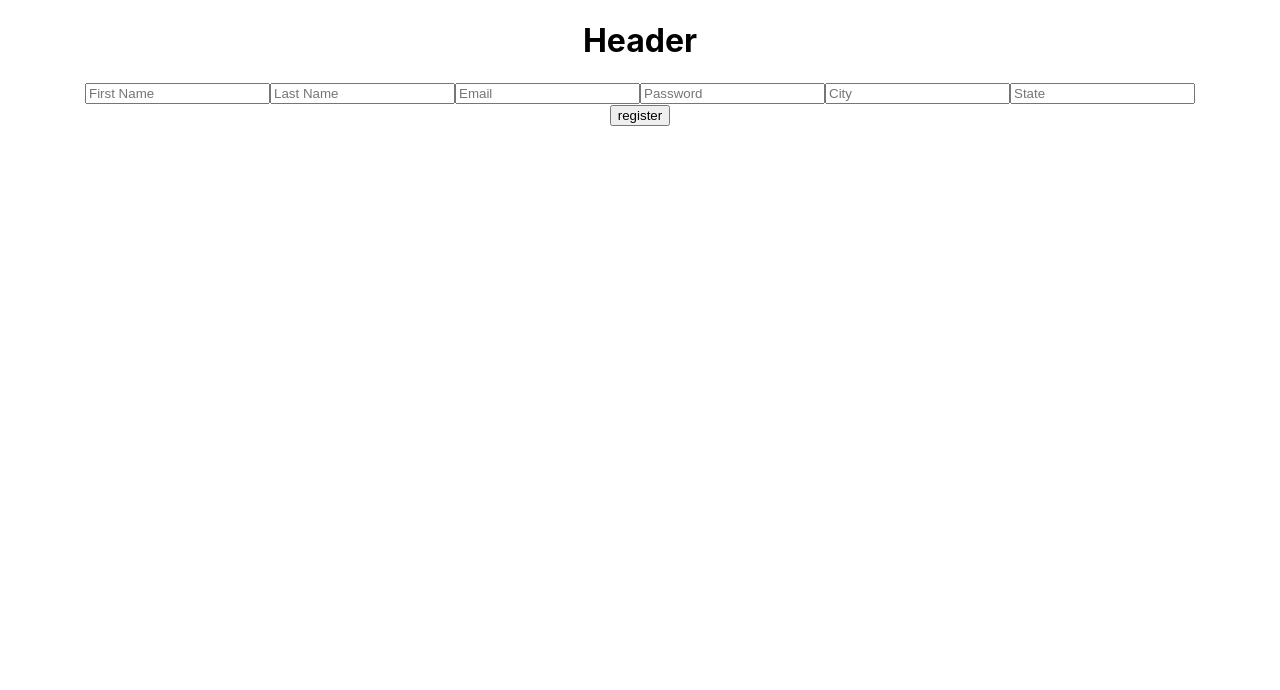
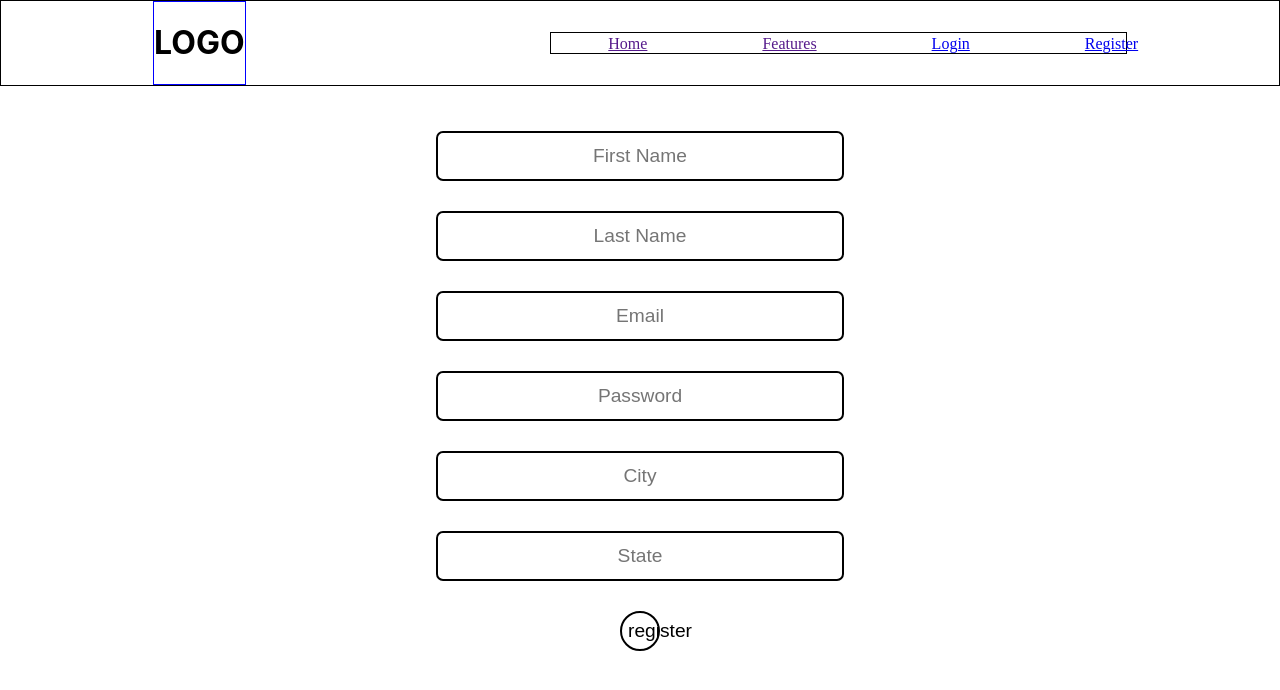
Before and after one commit to AdamPayne238/ciao-fe, a React (Create React App) app in the folder ciao-app/: page /register in a window 1280 px wide. Shown: the top 690 px of the page. Built offline with nearby package versions, Linux system fonts and the light colour scheme.

Commit message:
set up seperate folders for landing page, auth, and app. basic styling with styled components

```diff
--- a/ciao-app/package.json
+++ b/ciao-app/package.json
@@ -16,6 +16,7 @@
     "react-router": "^5.1.2",
     "react-router-dom": "^5.1.2",
     "react-scripts": "3.4.1",
+    "styled-components": "^5.0.1",
     "subscriptions-transport-ws": "^0.9.16"
   },
   "scripts": {
--- a/ciao-app/src/App.js
+++ b/ciao-app/src/App.js
@@ -5,19 +5,19 @@ import './App.css';
 import { Switch, Route, Redirect } from 'react-router-dom'
 
 // Components
-import Header from '../src/components/Header'
-import Login from '../src/components/Login'
-import Register from '../src/components/Register'
-import UserHome from '../src/components/UserHome'
+import NavBar from './components/landing-page/NavBar'
+import Login from './components/auth/Login'
+import Register from './components/auth/Register'
+import UserHome from './components/landing-page/LandingPage'
 
 function App() {
   return (
     <div className="App">
-        <Header />
+        <NavBar />
           <Switch>
             <Route exact path="/login" component={Login} />
             <Route exact path="/register" component={Register} />
-            <Route exact path="/user-home" component={UserHome} />
+            <Route exact path="/" component={UserHome} />
           </Switch>
     </div>
   );
--- a/ciao-app/src/components/Header.js
+++ /dev/null
@@ -1,9 +0,0 @@
-import React from "react"
-
-const Header = () => {
-    return(
-        <h1>Header</h1>
-    )
-}
-
-export default Header
--- a/ciao-app/src/components/Login.js
+++ /dev/null
@@ -1,61 +0,0 @@
-import React, { useState} from "react"
-import { Mutation } from 'react-apollo'
-import gql from 'graphql-tag'
-import {AUTH_TOKEN} from '../constants'
-
-const LOGIN_MUTATION = gql`
-    mutation LoginMutation($email: String!, $password: String!){
-        login(email: $email, password: $password){
-            token
-        }
-    }
-`
-
-const Login = (props) => {
-
-    const [ login, setLogin ] = useState(true)
-    const [ email, setEmail ] = useState('')
-    const [ password, setPassword ] = useState('')
-
-    const saveUserData = token => {
-        localStorage.setItem(AUTH_TOKEN, token)
-    }
-
-    const confirm = async data => {
-        const { token } = data.login
-        saveUserData(token)
-        props.history.push(`/user-home`)
-    }
-
-    return(
-        <div>
-            <input
-                value={email}
-                onChange={e => setEmail( e.target.value )}
-                type="text"
-                placeholder="Email"
-            />
-            <input
-                value={password}
-                onChange={e => setPassword( e.target.value )}
-                type="text"
-                placeholder="Password"
-            />
-            <div className="login-mutation">
-            <Mutation
-                mutation={LOGIN_MUTATION}
-                variables={{ email, password }}
-                onCompleted={data => confirm(data)}
-            >
-                    {mutation => (
-                    <button onClick={mutation}>
-                        {'login'}
-                    </button>
-                    )}
-                </Mutation>
-            </div>
-        </div>
-    )
-}
-
-export default Login
--- a/ciao-app/src/components/UserHome.js
+++ /dev/null
@@ -1,10 +0,0 @@
-import React from "react"
-
-const UserHome = () => {
-
-    return(
-        <h1>Welcome to your home page!</h1>
-    )
-}
-
-export default UserHome
--- /dev/null
+++ b/ciao-app/src/components/auth/Login.js
@@ -0,0 +1,112 @@
+import React, { useState} from "react"
+import { Mutation } from 'react-apollo'
+import gql from 'graphql-tag'
+import {AUTH_TOKEN} from '../../constants'
+
+//style
+import styled from 'styled-components'
+
+const LOGIN_MUTATION = gql`
+    mutation LoginMutation($email: String!, $password: String!){
+        login(email: $email, password: $password){
+            token
+        }
+    }
+`
+
+const Login = (props) => {
+
+    const [ login, setLogin ] = useState(true)
+    const [ email, setEmail ] = useState('')
+    const [ password, setPassword ] = useState('')
+
+    const saveUserData = token => {
+        localStorage.setItem(AUTH_TOKEN, token)
+    }
+
+    const confirm = async data => {
+        const { token } = data.login
+        saveUserData(token)
+        props.history.push(`/user-home`)
+    }
+
+    return(
+        <div className="login-container">
+            <div>
+                <Input
+                    value={email}
+                    onChange={e => setEmail( e.target.value )}
+                    type="text"
+                    placeholder="Email"
+                />
+            </div>
+            <div>
+                <Input
+                    value={password}
+                    onChange={e => setPassword( e.target.value )}
+                    type="text"
+                    placeholder="Password"
+                />
+            </div>
+            <div className="login-mutation">
+            <Mutation
+                mutation={LOGIN_MUTATION}
+                variables={{ email, password }}
+                onCompleted={data => confirm(data)}
+            >
+                    {mutation => (
+                    <Button onClick={mutation}>
+                        {'login'}
+                    </Button>
+                    )}
+                </Mutation>
+            </div>
+        </div>
+    )
+}
+
+export default Login
+
+//Styles
+const LoginContainer = styled.div`
+width: 600px;
+min-height: 88vh;
+margin: 30px auto;
+display: flex;
+flex-direction: column;
+align-items: center;
+`
+
+const Input = styled.input`
+  width: 25rem;
+  height: 2.75rem;
+  font-size: 1.2rem;
+  margin: 15px 0;
+  border-radius: 7px;
+  border: 2px solid black;
+  text-align: center;
+  transition: 0.2s ease-in;
+  &:hover {
+    color: white;
+    background: black;
+  }
+`
+
+const Button = styled.button`
+  width: 50%;
+  height: 40px;
+  border: 2px solid black;
+  border-radius: 20px;
+  font-size: 1.2rem;
+  margin: auto;
+  max-height: 100%;
+  max-width: 100%;
+  transition: 0.2 s ease-in;
+  margin-top: 15px;
+  background: white;
+
+  &:hover {
+    color: white;
+    background: black;
+  }
+`
--- a/ciao-app/src/components/Register.js
+++ b/ciao-app/src/components/auth/Register.js
@@ -1,7 +1,10 @@
 import React, { useState } from 'react'
-import { AUTH_TOKEN } from '../constants'
+import { AUTH_TOKEN } from '../../constants'
 import { Mutation } from 'react-apollo'
 import gql from 'graphql-tag'
+
+//Style
+import styled from 'styled-components'
 
 const REGISTER_MUTATION = gql`
     mutation RegisterMutation($first_name: String!, $last_name: String!, $email: String!, $password: String!, $city: String!, $state: String!){
@@ -32,38 +35,38 @@ const Register = (props) => {
     }
 
     return (
-        <div>
-            <input
+        <Form>
+            <Input
                 value={first_name}
                 onChange={e => setFirstName( e.target.value )}
                 type="text"
                 placeholder="First Name"
             />
-            <input
+            <Input
                 value={last_name}
                 onChange={e => setLastName( e.target.value )}
                 type="text"
                 placeholder="Last Name"
             />
-            <input
+            <Input
                 value={email}
                 onChange={e => setEmail( e.target.value )}
                 type="text"
                 placeholder="Email"
             />
-            <input
+            <Input
                 value={password}
                 onChange={e => setPassword( e.target.value )}
                 type="text"
                 placeholder="Password"
             />
-            <input
+            <Input
                 value={city}
                 onChange={e => setCity( e.target.value )}
                 type="text"
                 placeholder="City"
             />
-            <input
+            <Input
                 value={state}
                 onChange={e => setState( e.target.value )}
                 type="text"
@@ -76,14 +79,59 @@ const Register = (props) => {
                     onCompleted={data => confirm(data)}
                 >
                     {mutation => (
-                        <button onClick={mutation}>
+                        <Button onClick={mutation}>
                             {'register'}
-                        </button>
+                        </Button>
                     )}
                 </Mutation>
             </div>
-        </div>
+        </Form>
     )
 }
 
 export default Register
+
+//Styles
+
+const Form = styled.div`
+  width: 600px;
+  min-height: 88vh;
+  margin: 30px auto;
+  display: flex;
+  flex-direction: column;
+  align-items: center;
+`;
+
+const Input = styled.input`
+  width: 25rem;
+  height: 2.75rem;
+  font-size: 1.2rem;
+  margin: 15px 0;
+  border-radius: 7px;
+  border: 2px solid black;
+  text-align: center;
+  transition: 0.2s ease-in;
+  &:hover {
+    color: white;
+    background: black;
+  }
+`
+
+const Button = styled.button`
+  width: 50%;
+  height: 40px;
+  border: 2px solid black;
+  border-radius: 20px;
+  font-size: 1.2rem;
+  margin: auto;
+  max-height: 100%;
+  max-width: 100%;
+  transition: 0.2 s ease-in;
+  margin-top: 15px;
+  background: white;
+
+  &:hover {
+    color: white;
+    background: black;
+  }
+`
--- /dev/null
+++ b/ciao-app/src/components/landing-page/LandingPage.js
@@ -0,0 +1,10 @@
+import React from "react"
+
+const LandingPage = () => {
+
+    return(
+        <h1>LandingPage!</h1>
+    )
+}
+
+export default LandingPage
--- /dev/null
+++ b/ciao-app/src/components/landing-page/NavBar.js
@@ -0,0 +1,47 @@
+import React from "react"
+import {Link} from 'react-router-dom'
+import styled from 'styled-components'
+
+const NavBar = () => {
+    return(
+        <NavContainer className="navbar">
+            <LogoDiv className="logo">
+                <h1>LOGO</h1>
+            </LogoDiv>
+            <LinkDiv className="link">
+                <Link>Home</Link>
+                <Link>Features</Link>
+                <Link to='/login'>Login</Link>
+                <Link to='/register'>Register</Link>
+            </LinkDiv>
+        </NavContainer>
+    )
+}
+
+export default NavBar
+
+// Styling
+const NavContainer = styled.div`
+    border: 1px solid black;
+    display: flex;
+    justify-content: space-between;
+
+`
+const LogoDiv = styled.div`
+    border: 1px solid blue;
+    flex-direction: flex-start;
+    max-width: 30%;
+    margin:auto;
+
+`
+const LinkDiv = styled.div`
+    text-align: center;
+    border: 1px solid black;
+    margin:auto;
+    width: 45%;
+    flex-direction: flex-end;
+    a{
+        font-family: 'Baloo Da 2';
+        padding: 10%;
+    }
+`
```
Also changed, not shown: ciao-app/src/components/auth/Logout.js (added), 1 other file (tests, documents, lock files or other folders).
